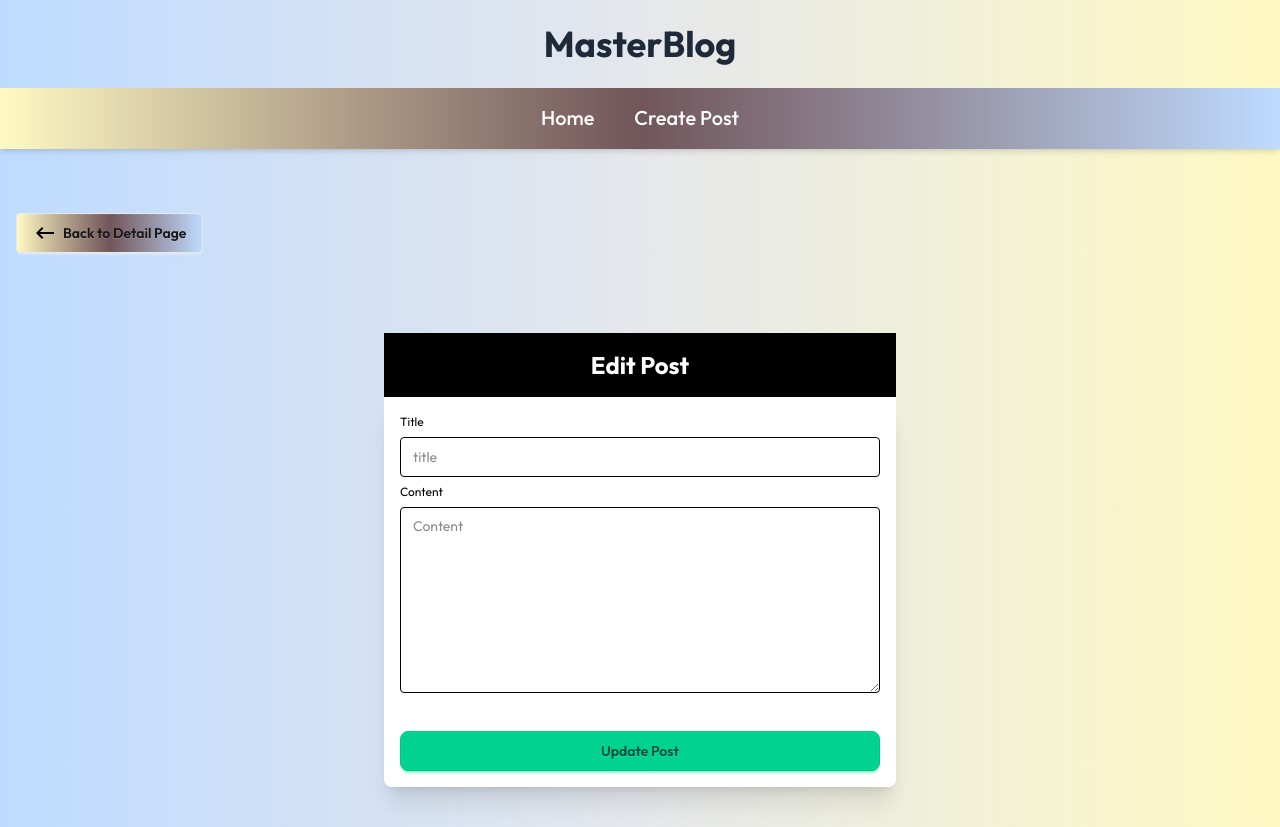
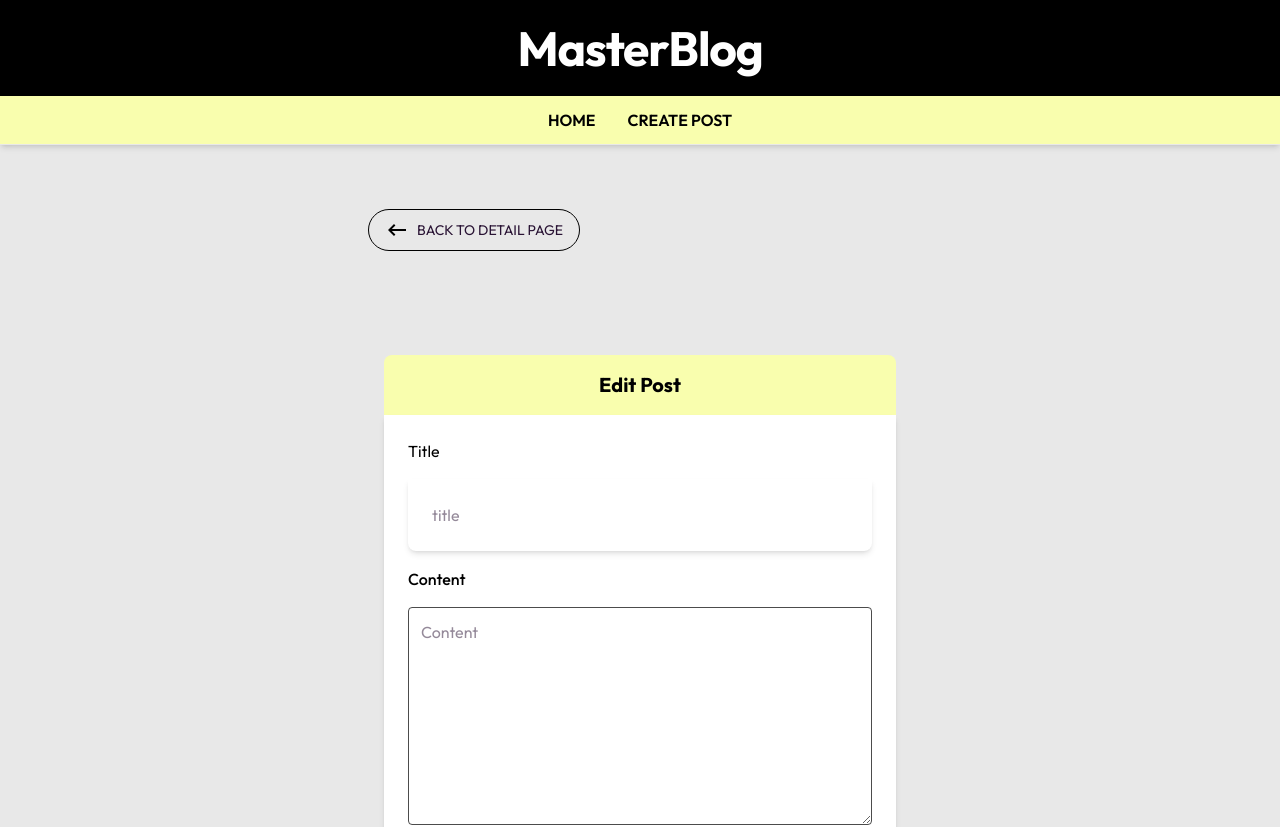
Before and after one commit to Arnaudbrice/fullstack-blog-frontend, a React (Vite) app: page /posts/1/edit in a window 1280 px wide. Shown: the top 827 px of the page. Built offline with nearby package versions, Linux system fonts and the light colour scheme; no server answers.

Commit message:
added styling

```diff
--- a/index.html
+++ b/index.html
@@ -1,11 +1,11 @@
-<!doctype html>
-<html lang="en">
+<!DOCTYPE html>
+<html lang="en" data-theme="cupcake">
   <head>
     <meta charset="UTF-8" />
 
     <meta name="viewport" content="width=device-width, initial-scale=1.0" />
-    <link rel="stylesheet" href="./index.css">
-    <title>Vite + React</title>
+    <link rel="stylesheet" href="./index.css" />
+    <title>Master Blog</title>
   </head>
   <body>
     <div id="root"></div>
--- a/src/App.jsx
+++ b/src/App.jsx
@@ -9,10 +9,7 @@ import EditPost from "./pages/EditPost";
 
 const App = () => {
   return (
-    <div
-      className="min-h-screen bg-gradient-to-r from-blue-200 via-gray-200 to-yellow-100 w-full grid grid-rows-[auto_1fr_auto]
-        font-['Outfit']  "
-    >
+    <div className="min-h-screen bg-[#E8E8E8] font-['Outfit'] ">
       <PostContextProvider>
         <Routes>
           <Route path="/" element={<Layout />}>
--- a/src/components/Header.jsx
+++ b/src/components/Header.jsx
@@ -1,33 +1,25 @@
 import React from "react";
 import { Link } from "react-router";
 
-  const Header = () => {
+const Header = () => {
   return (
-    <header className="shadow-md">
-
-      <div className="text-center py-6">
-        <h1 className="text-3xl md:text-4xl font-bold text-gray-800">
+    <header className="bg-[#000000] text-white border-b border-[#E8E8E8] shadow-md">
+      <div className="max-w-6xl mx-auto px-6 py-6 text-center">
+        <h1 className="text-4xl md:text-5xl font-bold text-white tracking-tight">
           MasterBlog
         </h1>
       </div>
 
-
-      <nav className="bg-gradient-to-r from-yellow-100 via-[#71565a] to-blue-200">
-        <div className="max-w-6xl mx-auto px-6 py-4 flex justify-center">
-          <ul className="flex gap-10 text-lg font-medium text-white">
+      <nav className="bg-[#F9FEAE]">
+        <div className="max-w-6xl mx-auto px-6 py-3 flex justify-center">
+          <ul className="flex gap-8 text-[#000000] font-semibold">
             <li>
-              <Link
-                to="/"
-                className="hover:text-red-400 transition-colors text-xl"
-              >
+              <Link to="/" className="uppercase hover:opacity-70">
                 Home
               </Link>
             </li>
             <li>
-              <Link
-                to="/posts"
-                className="hover:text-red-400 transition-colors text-xl"
-              >
+              <Link to="/posts" className="uppercase hover:opacity-70">
                 Create Post
               </Link>
             </li>
--- a/src/components/PostCard.jsx
+++ b/src/components/PostCard.jsx
@@ -1,33 +1,33 @@
 import React from "react";
 import { useNavigate } from "react-router";
 
-const PostCard = props => {
+const PostCard = (props) => {
   const navigate = useNavigate();
   console.log(props);
   return (
-    <div className=" rounded-lg shadow-lg  transition-transform duration-200 hover:scale-104 hover:drop-shadow-[0_0_10px_#362617] mb-4 h-full bg-white ">
-      <h2 className="w-full text-xl font-bold truncate text-center p-4 ">
-        {props.post.title}
-      </h2>
-
+    <div className=" bg-white rounded-lg overflow-hidden shadow-xl transition-transform duration-200 hover:scale-[1.10]">
       <figure className="w-full">
         <img
-          className="w-full aspect-square object-cover"
+          className="w-full aspect-[4/3] object-cover"
           src={props.post.cover}
           alt="cover"
         />
       </figure>
-      <p className="p-4 text-center">
+      <div className="px-6 py-6 text-center">
+        <h2 className="text-xl font-semibold ">{props.post.title}</h2>
+        <p className="mt-3 text-[#333]">
           {props.post.content?.substring(0, 10)}
           {"..."}{" "}
           <button
             className="btn btn-info text-white"
             onClick={() => navigate(`/posts/${props.post.id}`)}
+            className="mt-6 inline-block px-5 py-2 border border-black rounded-full uppercase tracking-wide text-sm hover:bg-black hover:text-white transition-colors"
           >
             Read More
           </button>
         </p>
       </div>
+    </div>
   );
 };
 
--- a/src/index.css
+++ b/src/index.css
@@ -1,7 +1,7 @@
 @import url("https://fonts.googleapis.com/css2?family=Outfit:wght@100;200;300;400;500;600;700;800;900&display=swap");
 @import "tailwindcss";
 @plugin "daisyui" {
-  themes: light --default;
+  themes: all;
 }
 
 .Toastify__toast {
--- a/src/layouts/Layout.jsx
+++ b/src/layouts/Layout.jsx
@@ -8,8 +8,15 @@ import Header from "../components/Header";
 const Layout = () => {
   return (
     <>
-      <div>
+      <div className="min-h-screen grid grid-rows-[auto_1fr_auto] bg-[#E8E8E8]">
         <Header />
+        <main className="row-start-2 row-end-3 pt-4">
+          <div className="max-w-6xl mx-auto px-4">
+            <Outlet />
+          </div>
+        </main>
+
+        <Footer />
 
         <ToastContainer
           className="mt-[9rem] text-lg"
@@ -27,12 +34,6 @@ const Layout = () => {
           transition={Bounce}
         />
       </div>
-
-      <main>
-        <Outlet />
-      </main>
-
-      <Footer />
     </>
   );
 };
--- a/src/pages/EditPost.jsx
+++ b/src/pages/EditPost.jsx
@@ -18,7 +18,7 @@ const EditPost = () => {
     toastShown,
     setToastShown,
     isLoading,
-    setIsLoading
+    setIsLoading,
   } = useContext(PostContext);
 
   console.log(id);
@@ -28,33 +28,33 @@ const EditPost = () => {
   const [post, setPost] = useState({
     id: id,
     title: "",
-    content: ""
+    content: "",
   });
 
   /*  useEffect to update the post when the id changes
  if the page is reloaded, the id will be the same
   so we need to update the post to be able to display the correct title and content in the inputs fields */
   useEffect(() => {
-    let findPost = posts.find(post => post.id === Number(id));
+    let findPost = posts.find((post) => post.id === Number(id));
     setPost({
       id: id,
       title: findPost?.title || "",
-      content: findPost?.content || ""
+      content: findPost?.content || "",
     });
   }, [posts, id]);
 
-  const handleChange = e => {
+  const handleChange = (e) => {
     const { name, value } = e.target;
     console.log("value", value);
-    setPost(prev => {
+    setPost((prev) => {
       return {
         ...prev,
-        [name]: value
+        [name]: value,
       };
     });
   };
 
-  const handleEdit = async event => {
+  const handleEdit = async (event) => {
     event.preventDefault();
     setIsSubmitting(true);
     try {
@@ -65,12 +65,12 @@ const EditPost = () => {
       const response = await fetch(`${baseUrl}/posts/${id}`, {
         method: "PUT",
         headers: {
-          "Content-Type": "application/json"
+          "Content-Type": "application/json",
         },
         body: JSON.stringify({
           title: post.title,
-          content: post.content
-        })
+          content: post.content,
+        }),
       });
 
       if (!response.ok) {
@@ -80,7 +80,7 @@ const EditPost = () => {
       const data = await response.json();
       console.log(data);
       // find the post in the posts array and update the title and content
-      posts.map(post => {
+      posts.map((post) => {
         if (post.id === data.id) {
           post.title = data.title;
           post.content = data.content;
@@ -123,9 +123,9 @@ const EditPost = () => {
   //   return <NotFound />;
   // }
   return (
-    <div>
+    <div className="max-w-xl mx-auto mt-12 w-full px-4">
       <button
-        className="btn bg-gradient-to-r from-yellow-100 via-[#71565a] to-blue-200  mt-16 mx-4"
+        className="mb-6 inline-flex items-center gap-2 px-4 py-2 border border-black rounded-full uppercase text-sm hover:bg-black hover:text-white transition-colors"
         onClick={() => navigate(`/posts/${id}`)}
       >
         <svg
@@ -140,10 +140,10 @@ const EditPost = () => {
         Back to Detail Page
       </button>
       <form className="max-w-sm sm:max-w-lg mx-auto mt-16 pt-4 w-full">
-        <h2 className="text-center text-2xl text-white font-bold bg-black p-4">
+        <h2 className="text-center text-xl font-bold text-black bg-[#F9FEAE] rounded-t-lg p-4">
           Edit Post
         </h2>
-        <fieldset className="fieldset bg-white shadow-xl rounded-b-box w-full p-4 h-full">
+        <fieldset className="bg-white shadow-md rounded-b-lg w-full p-6 space-y-4">
           <label htmlFor="title" className="label text-black text-md ">
             Title
           </label>
@@ -152,19 +152,19 @@ const EditPost = () => {
             value={post?.title}
             name="title"
             type="text"
-            className="input  w-full outline-black border-black"
+            className="bg-white shadow-md rounded-b-lg w-full p-6 space-y-4"
             id="title"
             placeholder="title"
           />
 
-          <label htmlFor="content" className="label text-black text-md">
+          <label htmlFor="content" className="block text-black font-medium">
             Content
           </label>
           <textarea
             onChange={handleChange}
             value={post?.content}
             name="content"
-            className="textarea outline-black border-black w-full"
+            className="w-full border border-black/70 focus:border-black focus:outline-none p-3 rounded min-h-[180px] resize-y"
             id="content"
             placeholder="Content"
             rows="8"
@@ -173,7 +173,7 @@ const EditPost = () => {
           <button
             onClick={handleEdit}
             type="button"
-            className="btn rounded-lg mt-8 btn-success w-full"
+            className="w-full mt-4 px-6 py-3 bg-black text-white rounded-md uppercase tracking-wide transition-opacity disabled:opacity-40 hover:opacity-50"
             disabled={isSubmitting}
           >
             {isSubmitting ? "Update Post..." : "Update Post"}
--- a/src/pages/Home.jsx
+++ b/src/pages/Home.jsx
@@ -14,7 +14,7 @@ const Home = () => {
     isLoading,
     setIsLoading,
     isError,
-    setIsError
+    setIsError,
   } = useContext(PostContext);
 
   if (toastMessage) {
@@ -61,11 +61,13 @@ const Home = () => {
   }
 
   return (
-    <div className="grid grid-cols-[repeat(auto-fill,minmax(300px,1fr))] gap-4 mx-4  sm:mx-4 mt-24  ">
-      {posts.map(post => (
-        <PostCard key={post.id} post={post} />
-      ))}
-    </div>
+    <section className="max-w-7xl mx-auto px-4 md:px-6 pt-4 pb-10">
+      <div className="grid gap-8 sm:grid-cols-2 lg:grid-cols-4  ">
+        {posts.map((post) => (
+          <PostCard key={post.id} post={post} />
+        ))}
+      </div>
+    </section>
   );
 };
 
--- a/src/pages/PostDetail.jsx
+++ b/src/pages/PostDetail.jsx
@@ -15,12 +15,12 @@ const PostDetail = () => {
     toastShown,
     setToastShown,
     isLoading,
-    setIsLoading
+    setIsLoading,
   } = useContext(PostContext);
   console.log(id);
   console.log("posts", posts);
   //+id , parseInt(id), Number(id)
-  const post = posts.find(post => post.id === Number(id));
+  const post = posts.find((post) => post.id === Number(id));
   console.log("post", post);
 
   //Delete the post:
@@ -50,11 +50,11 @@ const PostDetail = () => {
     setToastShown(true);
   }
   return (
-    <div className="grid grid-cols-1  max-w-3xl  mt-16 py-4 border-2 border-black   rounded-lg mx-4 sm:mx-auto space-y-4 text-center ">
-      <h2 className="w-full text-xl font-bold truncate text-center p-4">
+    <div className="max-w-3xl mx-4 sm:mx-auto mt-16 bg-white rounded-lg shadow-md overflow-hidden">
+      <h2 className="text-2xl font-semibold text-center px-6 pt-6">
         {post?.title}
       </h2>
-      <figure className="w-full">
+      <figure className="mt-4">
         <img
           className="w-full aspect-square object-cover"
           src={post?.cover}
@@ -62,19 +62,21 @@ const PostDetail = () => {
         />
       </figure>
 
-      <p className="text-black">{post?.content}</p>
+      <p className="px-6 py-8 text-[#333] whitespace-pre-line">
+        {post?.content}
+      </p>
 
-      <div className="px-4 flex justify-between gap-4">
+      <div className="px-6 pb-8 flex gap-4 justify-between">
         <button
           onClick={() => navigate(`/posts/${id}/edit`)}
-          className="btn btn-warning btn-lg rounded-full"
+          className="px-6 py-2 rounded-full border border-black uppercase text-sm hover:bg-black hover:text-white transition-colors"
           type="button"
         >
           Edit
         </button>
 
         <button
-          className="btn btn-lg rounded-full  btn-secondary"
+          className="px-6 py-2 rounded-full bg-black text-white uppercase text-sm hover:opacity-50"
           type="button"
         >
           Delete
```
Also changed, not shown: src/pages/CreatePost.jsx (+19 -24 lines). Lines whose indentation alone changed are shown as unchanged.
